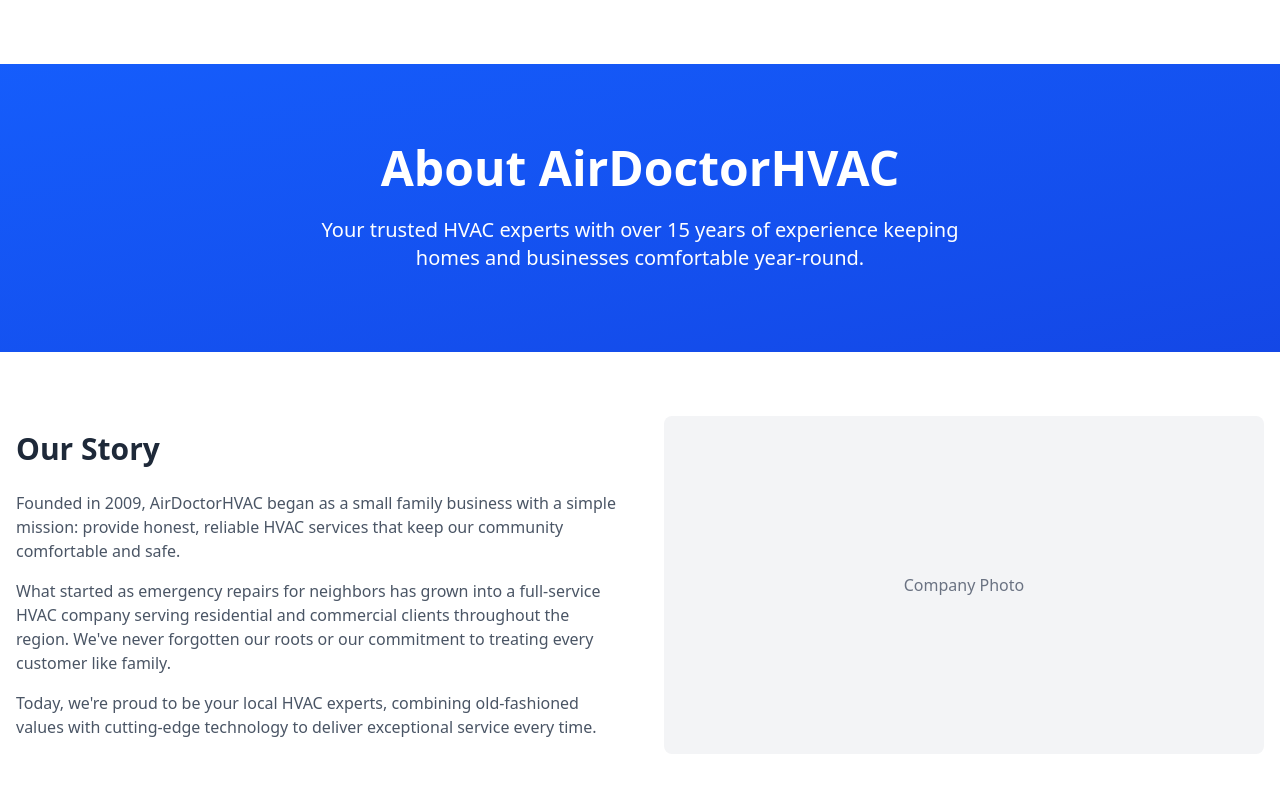
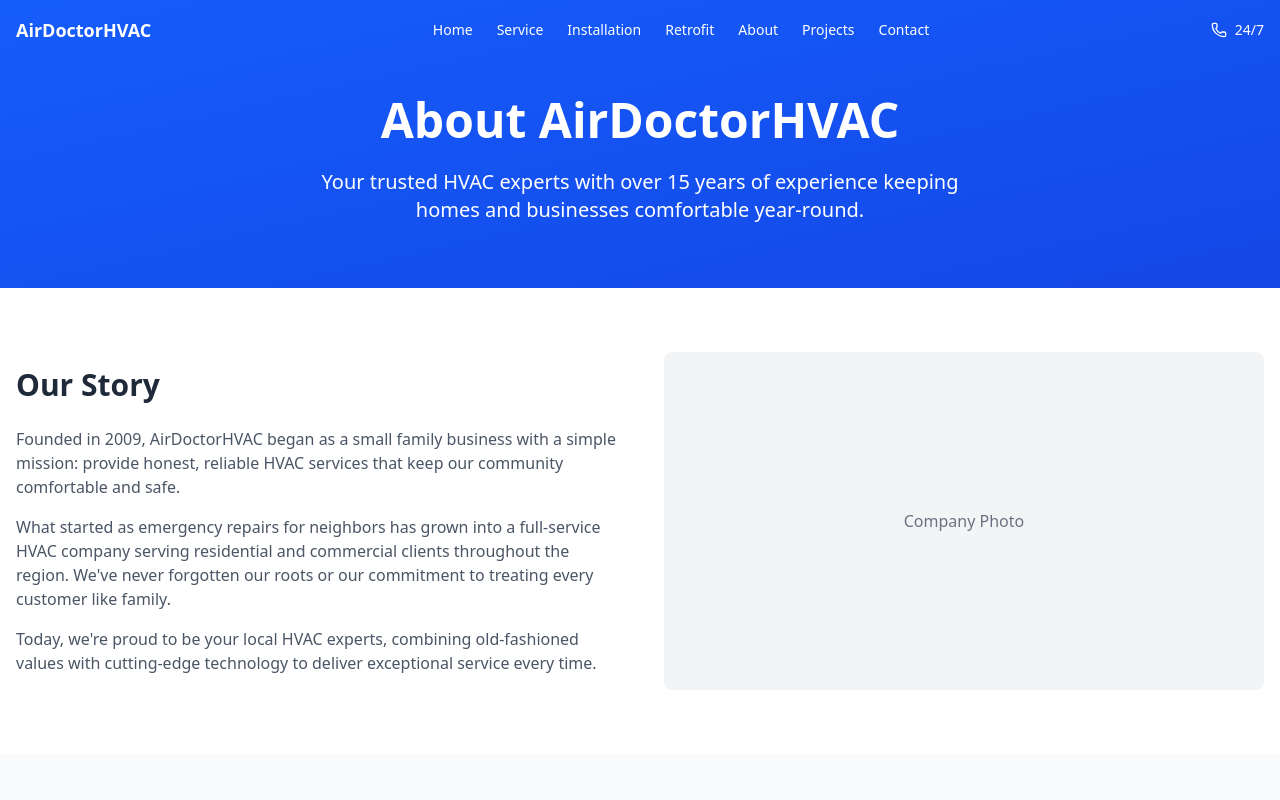
Before and after one commit to Majestyk1/airdoctor-refactor, a React (Vite) app: page /about in a window 1280 px wide. Shown: the top 800 px of the page. Built offline with nearby package versions, Linux system fonts and the light colour scheme.

Commit message:
correct navbar display for the About page

```diff
--- a/src/pages/About.jsx
+++ b/src/pages/About.jsx
@@ -2,7 +2,7 @@
     return (
       <>
         {/* Hero Section */}
-        <section className="about-hero bg-gradient-to-br from-blue-600 to-blue-700 text-white py-20 mt-16">
+        <section className="about-hero bg-gradient-to-br from-blue-600 to-blue-700 text-white pt-24 pb-16">
           <div className="about-hero__container container mx-auto px-4 text-center">
             <h1 className="about-hero__title text-3xl md:text-4xl lg:text-5xl font-bold mb-6">
               About AirDoctorHVAC
```
